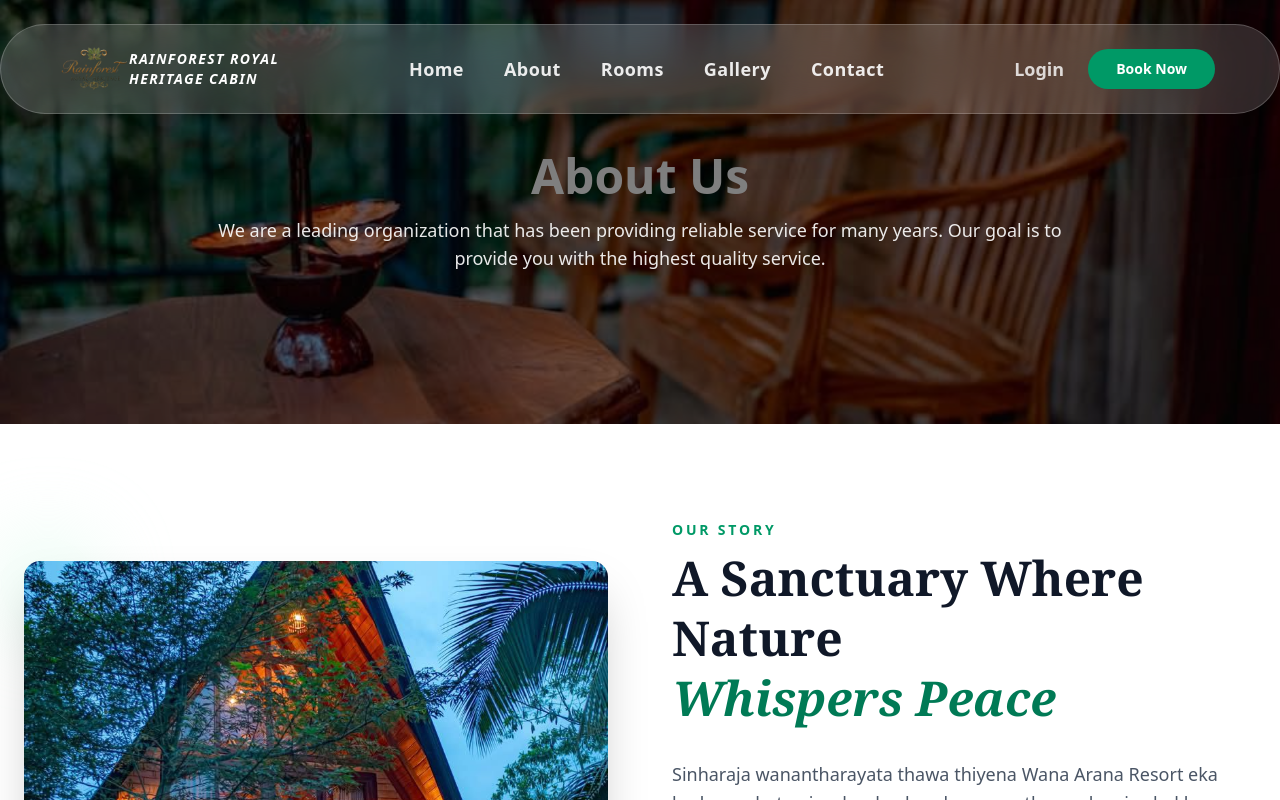
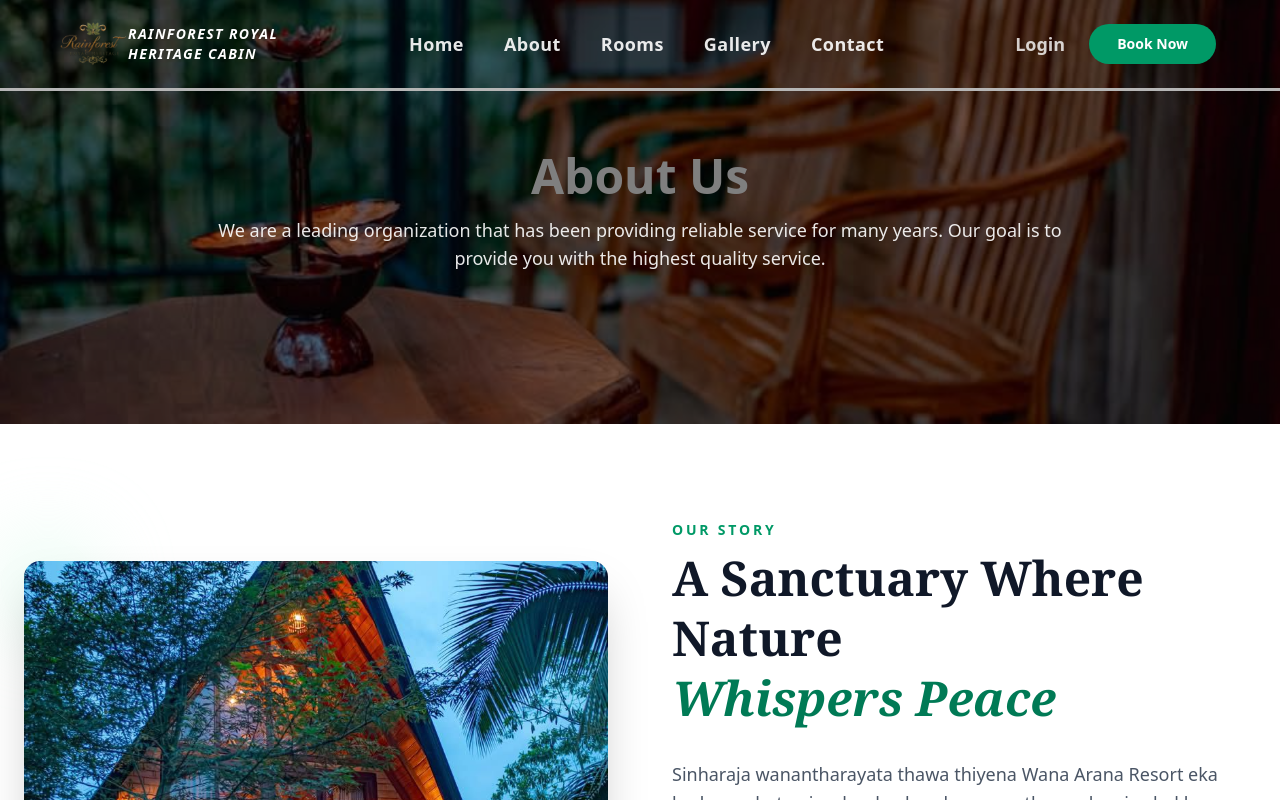
Before and after one commit to ThamiduChamod/rainforest_royal_heritage_cabin_front_end, a React (Vite) app: page /About in a window 1280 px wide. Shown: the top 800 px of the page. Built offline with nearby package versions, Linux system fonts and the light colour scheme.

Commit message:
update navbar

```diff
--- a/src/components/NavBar.tsx
+++ b/src/components/NavBar.tsx
@@ -1,4 +1,4 @@
-import { useState } from "react";
+import { useEffect, useState } from "react";
 import logo from "../assets/photos/logo.png"
 import {Link} from "react-router-dom"
 import { useNavigate } from "react-router-dom";
@@ -8,6 +8,12 @@ export default function Header() {
   const navigate = useNavigate();
 
   const [menuOpen, setMenuOpen] = useState(false);
+  const [isLoggedIn, setIsLoggedIn] = useState(false);
+
+  useEffect(() => {
+    const loggedIn = localStorage.getItem("isLoggedIn");
+    setIsLoggedIn(loggedIn === "true");
+  }, []);
 
   const menuItems = [
     { name: "Home", path: "/" },
@@ -20,12 +26,12 @@ export default function Header() {
 
   return (
     // Updated: Background eka Dark Green/Forest theme ekata haduwa
-    <nav className=" absolute top-6 left-1/2 -translate-x-1/2 z-50 flex items-center justify-between w-[92%] md:w-full px-5 md:px-16 py-4 max-w-7xl mx-auto rounded-full
-      bg-white/15 backdrop-blur-xl border border-white/20 shadow-2xl">
+    <nav className=" absolute  left-1/2 -translate-x-1/2 z-50 flex items-center justify-between w-full md:w-full px-5 md:px-16 py-4 max-w-7xl mx-auto
+        border-b-3 border-[#b6b6b6]">
 
       {/* LOGO */}
       <a href="/" className="flex items-center gap-2 group ">
-        <div className=" p-2  transition-colors group-hover:bg-cyan-300 ">
+        <div className=" p-2  transition-colors group-hover:bg-300 ">
             {/* Logo placeholder - replace with your <img> tag */ <img src={logo} className="w-10 h-auto scale-250"></img>}
             {/* <div className="w-8 h-8 bg-emerald-500 rounded-full blur-[2px] animate-pulse"></div> */}
         </div>
@@ -51,11 +57,15 @@ export default function Header() {
 
       {/* DESKTOP BUTTONS - Updated button styles */}
       <div className="hidden md:flex items-center gap-6">
-        <button className="text-white/80  hover:text-white transition font-bold text-lg"
-          onClick={() => navigate("/LogIn")}
-        >
-          Login
-        </button>
+        {!isLoggedIn && (
+          <button
+            className="text-white/80 hover:text-white transition font-bold text-lg"
+            onClick={() => navigate("/LogIn")}
+          >
+            Login
+          </button>
+        )}
+
 
         <button className="px-7 py-2.5 rounded-full bg-emerald-600 text-white text-sm font-bold
           hover:bg-emerald-500 hover:shadow-[0_0_20px_rgba(16,185,129,0.4)] transition-all active:scale-95"
```
